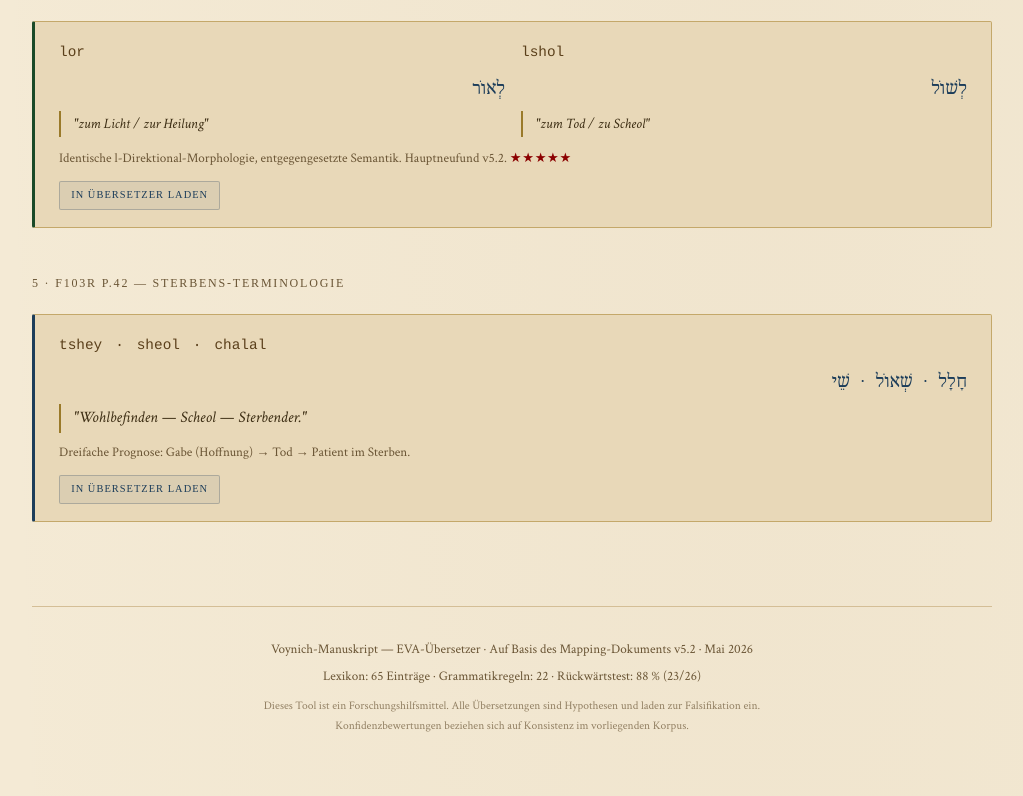
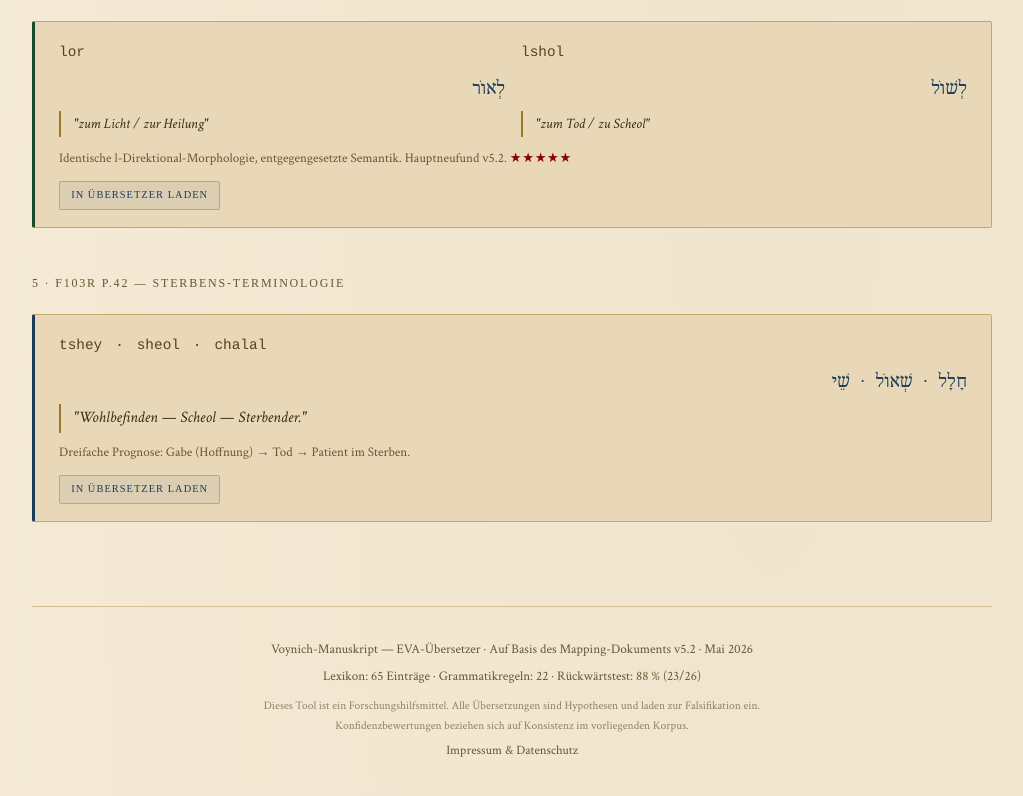
Before and after one commit to dmitrijkiltau/voynich, a SvelteKit app in the folder voynich-svelte/: page / in a window 1280 px wide. Shown: the part 7188-7984 px from the top of the page, without its empty margins (248-1271 px from the left). Built offline with nearby package versions, Linux system fonts and the light colour scheme; a web font is replaced by a local one.

Commit message:
Add legal notice and privacy link to footer

```diff
--- a/voynich-svelte/src/routes/+page.svelte
+++ b/voynich-svelte/src/routes/+page.svelte
@@ -166,7 +166,17 @@
 			<p>Lexikon: 65 Einträge · Grammatikregeln: 22 · Rückwärtstest: 88 % (23/26)</p>
 			<p class="disclaimer">Dieses Tool ist ein Forschungshilfsmittel. Alle Übersetzungen sind Hypothesen und laden zur Falsifikation ein.<br>
 			Konfidenzbewertungen beziehen sich auf Konsistenz im vorliegenden Korpus.</p>
+			<a href="https://kiltau.com/legal-notice" target="_blank" rel="noopener" class="legal-link">Impressum & Datenschutz</a>
 		</footer>
 
 	</main>
 </div>
+
+<style>
+	.legal-link {
+		display: inline-block;
+		font-size: .8rem;
+		color: var(--color-text);
+		text-decoration: none;
+	}
+</style>
```
